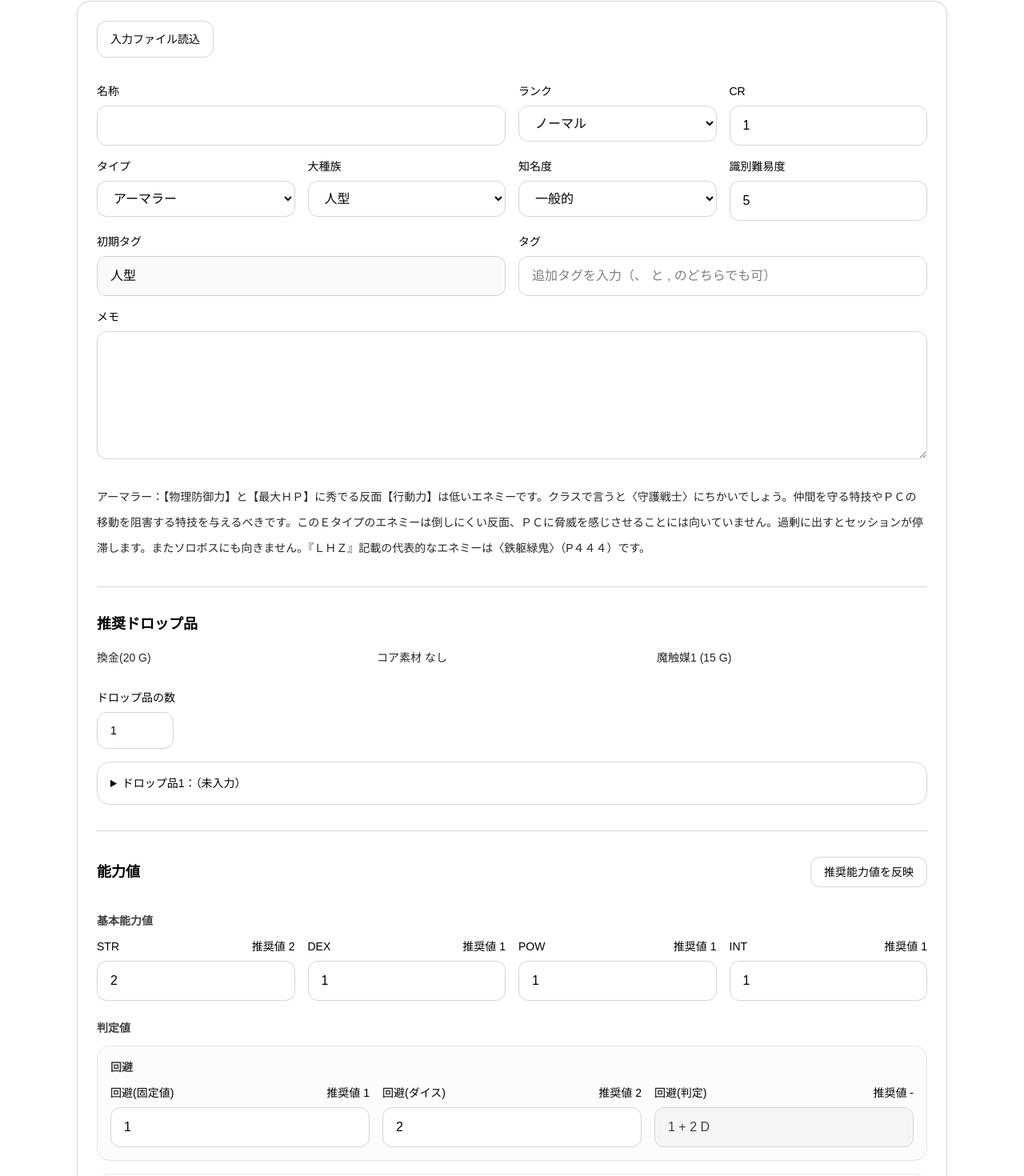
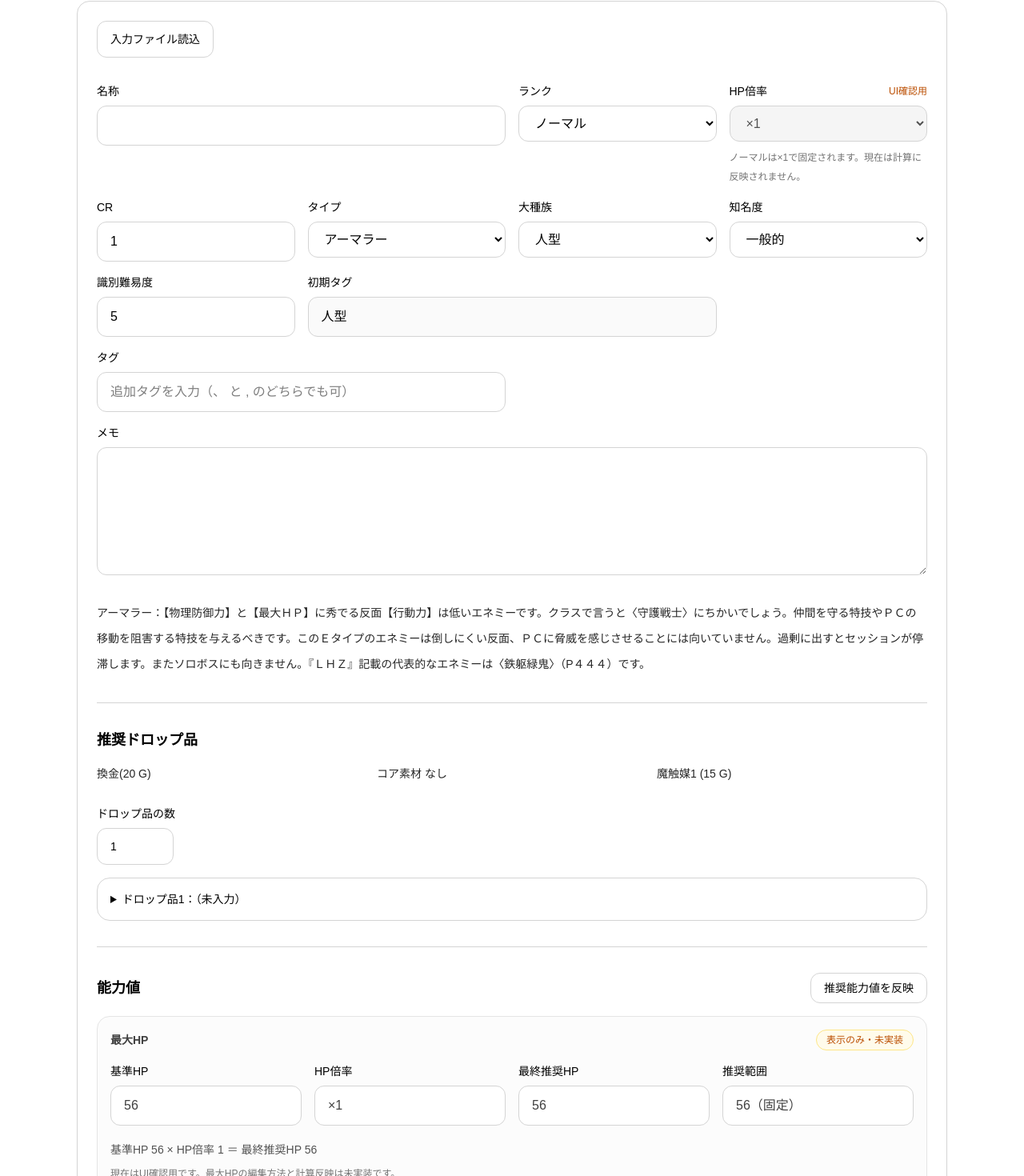
Before and after one commit to ramune428/lhtrpg_webapp_challenge, a Next.js app in the folder frontend/: page /enemy in a window 1280 px wide. Shown: the part 1958-3428 px from the top of the page at 80% size. Built offline with nearby package versions, Linux system fonts and the light colour scheme.

Commit message:
Refine HP multiplier UI preview for all ranks

```diff
--- a/frontend/components/enemy/EnemyHitPointUiPreview.tsx
+++ b/frontend/components/enemy/EnemyHitPointUiPreview.tsx
@@ -7,36 +7,51 @@ type HitPointPreviewSettings = {
   minMultiplier: number;
   maxMultiplier: number;
   options: number[];
+  isFixed: boolean;
 };
 
-function getPreviewSettings(rank: EnemyRank): HitPointPreviewSettings | null {
+function getPreviewSettings(rank: EnemyRank): HitPointPreviewSettings {
+  if (rank === "モブ") {
+    return {
+      multiplier: 0.5,
+      minMultiplier: 0.5,
+      maxMultiplier: 0.5,
+      options: [0.5],
+      isFixed: true,
+    };
+  }
+
+  if (rank === "ノーマル") {
+    return {
+      multiplier: 1,
+      minMultiplier: 1,
+      maxMultiplier: 1,
+      options: [1],
+      isFixed: true,
+    };
+  }
+
   if (rank === "ボス") {
     return {
       multiplier: 4,
       minMultiplier: 2,
       maxMultiplier: 4,
       options: [2, 3, 4],
+      isFixed: false,
     };
   }
 
-  if (rank === "レイド") {
   return {
     multiplier: 10,
     minMultiplier: 5,
     maxMultiplier: 10,
     options: [5, 6, 7, 8, 9, 10],
+    isFixed: false,
   };
-  }
-
-  return null;
 }
 
 export function EnemyHitPointMultiplierPreview({ rank }: { rank: EnemyRank }) {
   const settings = getPreviewSettings(rank);
-
-  if (!settings) {
-    return null;
-  }
 
   return (
     <div>
@@ -60,7 +75,9 @@ export function EnemyHitPointMultiplierPreview({ rank }: { rank: EnemyRank }) {
       </select>
 
       <p className="mt-2 text-xs leading-6 text-neutral-500">
-        {rank}は×{settings.minMultiplier}～×{settings.maxMultiplier}を選択する想定です。
+        {settings.isFixed
+          ? `${rank}は×${settings.multiplier}で固定されます。`
+          : `${rank}は×${settings.minMultiplier}～×${settings.maxMultiplier}を選択する想定です。`}
         現在は計算に反映されません。
       </p>
     </div>
@@ -75,21 +92,17 @@ export function EnemyHitPointRecommendationPreview({
   hitPoint: number;
 }) {
   const settings = getPreviewSettings(rank);
-
-  if (!settings) {
-    return null;
-  }
-
   const baseHitPoint = Math.floor(hitPoint / settings.multiplier);
-  const minHitPoint = baseHitPoint * settings.minMultiplier;
-  const maxHitPoint = baseHitPoint * settings.maxMultiplier;
+  const minHitPoint = Math.floor(baseHitPoint * settings.minMultiplier);
+  const maxHitPoint = Math.floor(baseHitPoint * settings.maxMultiplier);
+  const rangeLabel = settings.isFixed
+    ? `${minHitPoint}（固定）`
+    : `${minHitPoint} ～ ${maxHitPoint}`;
 
   return (
-    <section className="mt-8 rounded-2xl border border-neutral-200 bg-neutral-50/60 p-4">
+    <section className="rounded-2xl border border-neutral-200 bg-neutral-50/60 p-4">
       <div className="mb-4 flex flex-wrap items-center justify-between gap-2">
-        <h3 className="text-sm font-semibold text-neutral-700">
-          最大HP推奨値（UI案）
-        </h3>
+        <h3 className="text-sm font-semibold text-neutral-700">最大HP</h3>
         <span className="rounded-full border border-amber-200 bg-amber-50 px-3 py-1 text-xs font-medium text-amber-700">
           表示のみ・未実装
         </span>
@@ -130,7 +143,7 @@ export function EnemyHitPointRecommendationPreview({
           <label className="mb-2 block text-sm font-medium">推奨範囲</label>
           <input
             type="text"
-            value={`${minHitPoint} ～ ${maxHitPoint}`}
+            value={rangeLabel}
             readOnly
             className="w-full cursor-default rounded-xl border border-neutral-300 bg-white px-4 py-3 font-medium text-neutral-700 outline-none"
           />
@@ -141,7 +154,7 @@ export function EnemyHitPointRecommendationPreview({
         基準HP {baseHitPoint} × HP倍率 {settings.multiplier} ＝ 最終推奨HP {hitPoint}
       </p>
       <p className="mt-1 text-xs leading-6 text-neutral-500">
-        最終的な最大HPは、既存の最大HP入力欄で自由に調整する想定です。
+        現在はUI確認用です。最大HPの編集方法と計算反映は未実装です。
       </p>
     </section>
   );
```
Lines whose indentation alone changed are shown as unchanged.
